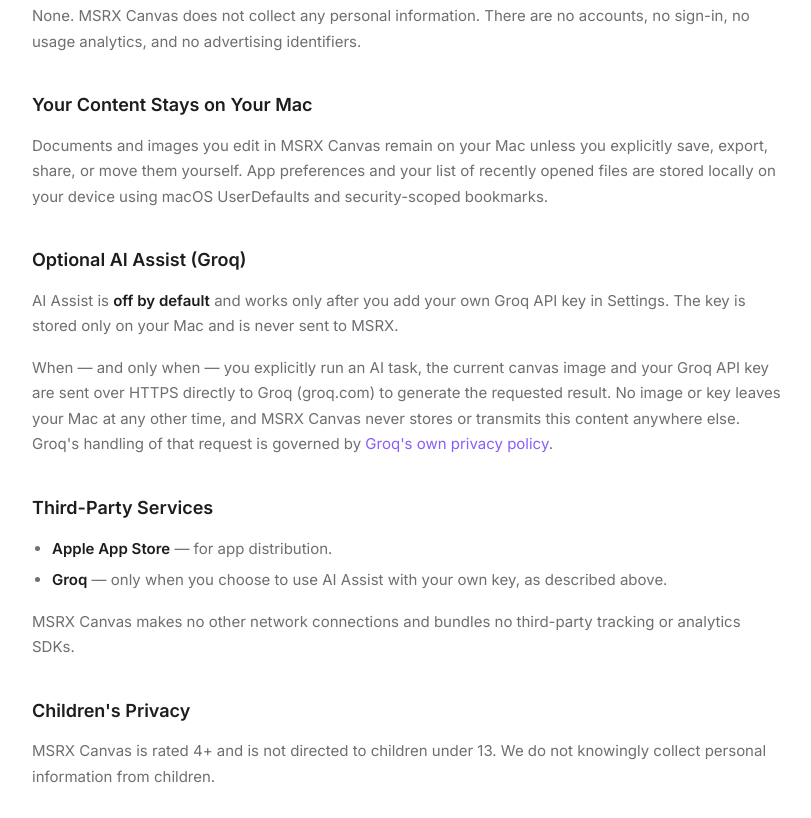
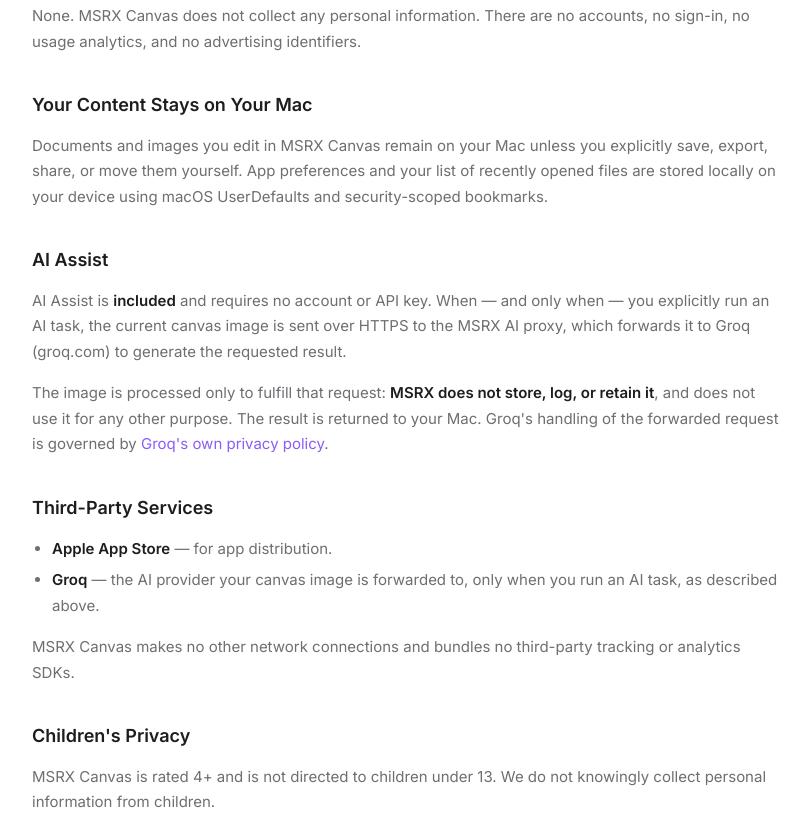
Before and after one commit to mrinalsinghraja/msrx-canvas-site, a plain HTML site: page privacy.html in a window 1280 px wide. Shown: the part 457-1275 px from the top of the page, without its empty margins (232-1043 px from the left). Drawn offline with Linux system fonts and the light colour scheme.

Commit message:
AI Assist now included (no key); privacy reflects MSRX AI proxy

```diff
--- a/privacy.html
+++ b/privacy.html
@@ -60,14 +60,14 @@
     <h2>Your Content Stays on Your Mac</h2>
     <p>Documents and images you edit in MSRX Canvas remain on your Mac unless you explicitly save, export, share, or move them yourself. App preferences and your list of recently opened files are stored locally on your device using macOS UserDefaults and security-scoped bookmarks.</p>
 
-    <h2>Optional AI Assist (Groq)</h2>
-    <p>AI Assist is <strong>off by default</strong> and works only after you add your own Groq API key in Settings. The key is stored only on your Mac and is never sent to MSRX.</p>
-    <p>When — and only when — you explicitly run an AI task, the current canvas image and your Groq API key are sent over HTTPS directly to Groq (groq.com) to generate the requested result. No image or key leaves your Mac at any other time, and MSRX Canvas never stores or transmits this content anywhere else. Groq's handling of that request is governed by <a href="https://groq.com/privacy-policy/" style="color:#8b5cf6;text-decoration:none;">Groq's own privacy policy</a>.</p>
+    <h2>AI Assist</h2>
+    <p>AI Assist is <strong>included</strong> and requires no account or API key. When — and only when — you explicitly run an AI task, the current canvas image is sent over HTTPS to the MSRX AI proxy, which forwards it to Groq (groq.com) to generate the requested result.</p>
+    <p>The image is processed only to fulfill that request: <strong>MSRX does not store, log, or retain it</strong>, and does not use it for any other purpose. The result is returned to your Mac. Groq's handling of the forwarded request is governed by <a href="https://groq.com/privacy-policy/" style="color:#8b5cf6;text-decoration:none;">Groq's own privacy policy</a>.</p>
 
     <h2>Third-Party Services</h2>
     <ul>
       <li><strong>Apple App Store</strong> — for app distribution.</li>
-      <li><strong>Groq</strong> — only when you choose to use AI Assist with your own key, as described above.</li>
+      <li><strong>Groq</strong> — the AI provider your canvas image is forwarded to, only when you run an AI task, as described above.</li>
     </ul>
     <p>MSRX Canvas makes no other network connections and bundles no third-party tracking or analytics SDKs.</p>
 
```
Also changed, not shown: index.html (+2 -2 lines), support.html (+1 -5 lines).
